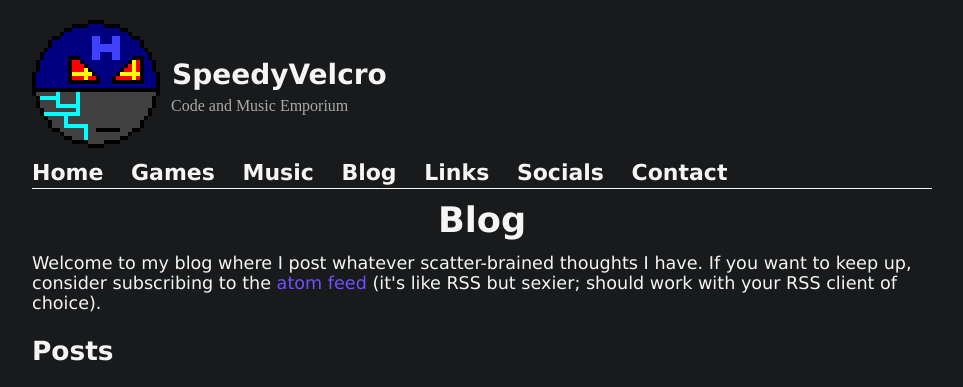
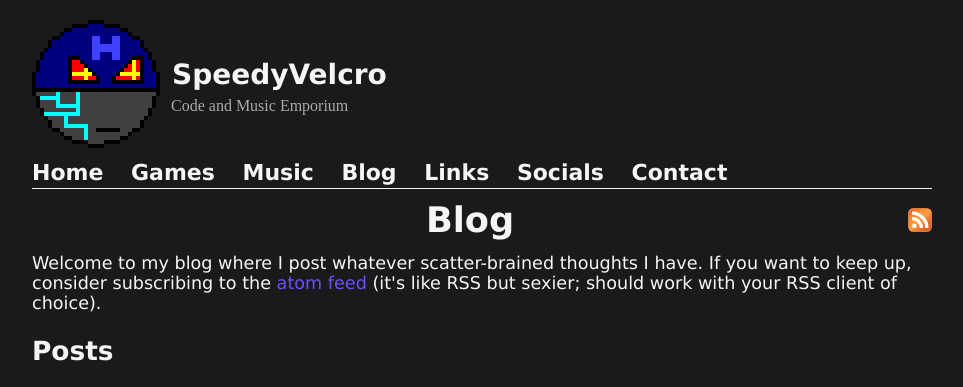
Before and after one commit to SpeedyVelcro/SpeedyVelcro.github.io, a Jekyll site: the page built from blog/index.html, in a window 1280 px wide. Shown: the top 387 px of the page, without its empty margins (158-1121 px from the left). Built offline with Jekyll 4.4.1, drawn with Linux system fonts in a browser that asks for light colours.

Commit message:
Add feed icon to blog

```diff
--- a/_layouts/default.html
+++ b/_layouts/default.html
@@ -22,7 +22,9 @@
 	<body>
 		{% include navigation.html %}
 		<div class="main">
-			<h1 {% if page.hide_title %}style="visibility:hidden;"{% endif %}>{{ page.title }}</h1>
+			{% unless page.hide_title %}
+				<h1>{{ page.title }}</h1>
+			{% endunless %}
 			<div class="content">
 				{{ content }}
 			</div>
--- a/blog/index.html
+++ b/blog/index.html
@@ -1,6 +1,13 @@
 ---
 title: Blog
+hide_title: true
 ---
+<h1>
+	Blog
+	<a href="http://localhost:4000/feed.xml" style="display: block; float: right;">
+		<img src="/assets/images/Feed-icon.svg" title="Feed" alt="The official icon of RSS/Atom feeds" style="width: 24px;">
+	</a>
+</h1>
 <p>
 	Welcome to my blog where I post whatever scatter-brained thoughts
 	I have. If you want to keep up, consider subscribing to the
```
Also changed, not shown: assets/images/Feed-icon.svg (added).
